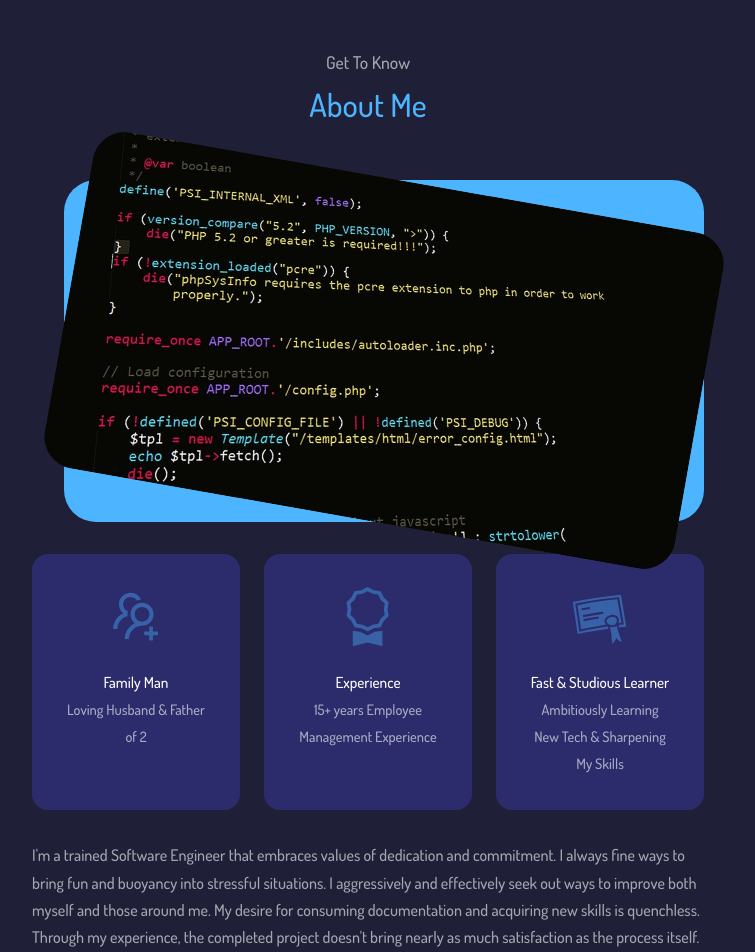
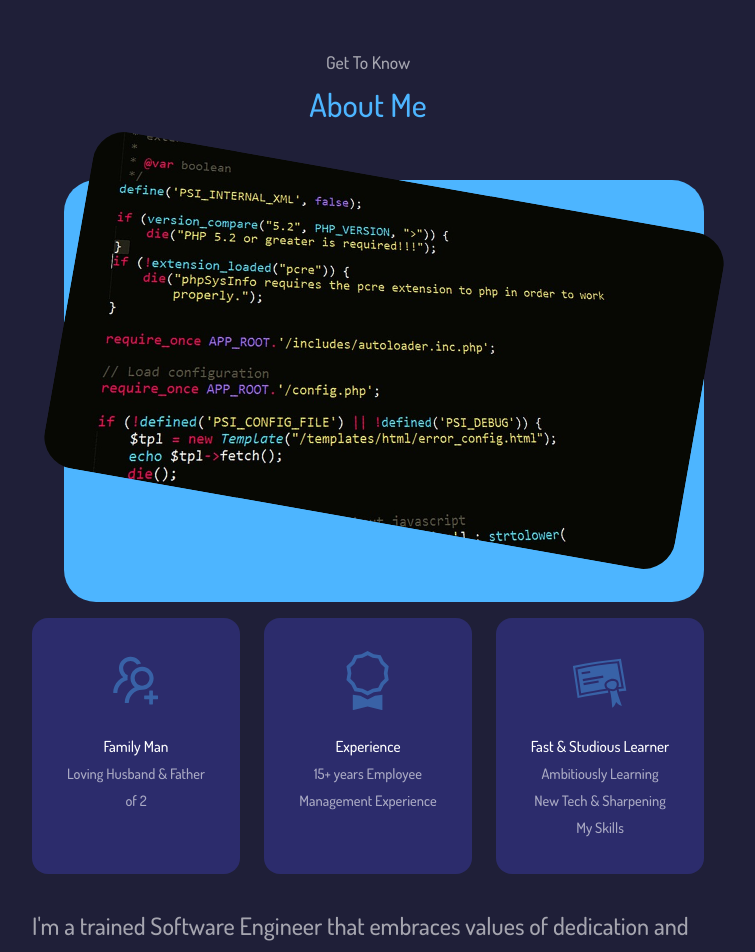
Before and after one commit to Messyginger0804/vite-portfolio-app, a React (Vite) app: page / in a window 1280 px wide. Shown: the part 880-1832 px from the top of the page, without its empty margins (272-1027 px from the left). Built offline with nearby package versions, Linux system fonts and the light colour scheme.

Commit message:
deplpoyable site

```diff
--- a/src/Components/About/About.css
+++ b/src/Components/About/About.css
@@ -5,8 +5,8 @@
 }
 
 .about_me {
-    /* width: 100;
-    height: 55%; */
+    width: 100;
+    height: 55%;
     /* aspect-ratio: 1/1; */
     margin-left: 2rem;
     border-radius: 2rem;
@@ -24,7 +24,7 @@
     overflow: hidden;
     transform: rotate(10deg);
     transition: var(--transistion);
-    /* margin-bottom: 5rem; */
+    margin-bottom: 5rem;
 
 }
 
@@ -34,7 +34,7 @@
 }
 
 .about_cards {
-    margin-top: 2rem;
+    margin-top: 1rem;
     display: flex;
     flex-wrap: wrap-reverse;
     display: grid;
@@ -73,7 +73,7 @@
 }
 
 .about_content p {
-    /* margin: 2rem -5rem 2.6rem -9rem; */
+    font-size: 1.5rem;
     margin: 2rem 0 2.6rem;
     color: var(--color-light);
 }
@@ -124,6 +124,10 @@
         justify-content: center;
     }
 
+    .about_me-image {
+        size: 100px;
+    }
+
     .about_me {
         width: 65%;
         margin: 5 auto 3rem;
--- a/src/Components/Experience/Experience.jsx
+++ b/src/Components/Experience/Experience.jsx
@@ -4,7 +4,6 @@ import { FaReact, FaNodeJs, FaBootstrap } from 'react-icons/fa';
 import { DiJavascript, DiCss3 } from 'react-icons/di';
 import { AiFillHtml5 } from 'react-icons/ai';
 import { SiPostgresql, SiExpress } from 'react-icons/si';
-
 
 
 const Experience = () => {
@@ -51,9 +50,6 @@ const Experience = () => {
                 </div>
             </div>
 
-
-
-
         </section >
     )
 }
--- a/src/Components/Projects/Projects.css
+++ b/src/Components/Projects/Projects.css
@@ -1,10 +1,11 @@
 .portfolio_container {
     display: grid;
-    grid-template-columns: repeat(3, fr);
+    grid-template-columns: 1fr 1fr 1fr;
     gap: 2.5rem;
 }
 
-.portfolio_item {
+.portfolio_item,
+.portfolio_items {
     background: var(--color-bg-variant);
     padding: 1.3rem;
     border-radius: 2rem;
--- a/src/index.css
+++ b/src/index.css
@@ -33,6 +33,11 @@ html {
   display: none;
 }
 
+footer {
+  margin-left: 0;
+  margin-right: 0;
+}
+
 body {
   margin-left: 12rem;
   margin-right: 12rem;
@@ -43,6 +48,7 @@ body {
   line-height: 1.7;
   /* background-image: url(../src/assets/coding-background.jpg); ---------maybe find a good image to use*/
 }
+
 
 /************* General Styles *************/
 
@@ -136,6 +142,11 @@ img {
   object-fit: cover;
 }
 
+footer {
+  margin-left: 0;
+  margin-right: 0;
+}
+
 /* ----------media queries---------- */
 /* tablets */
 
```
